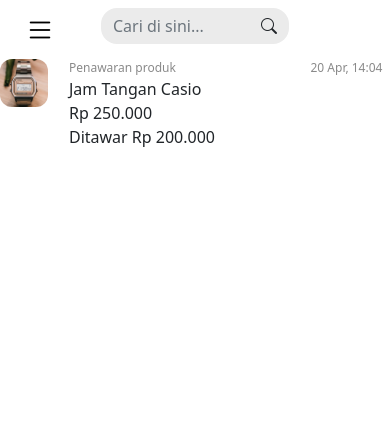
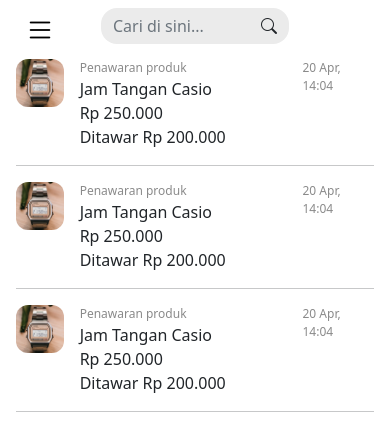
Before and after one commit to khalishmulyadi/fejs6-kel6, a React (Create React App) app: page /notifikasi in a window 390 px wide. Shown: the top 432 px of the page. Built offline with nearby package versions, Linux system fonts and the light colour scheme.

Commit message:
[KM] buat notif page mobile

```diff
--- a/src/components/NavbarDefault/NavbarDesktop.js
+++ b/src/components/NavbarDefault/NavbarDesktop.js
@@ -38,6 +38,8 @@
                 <ul className="dropdown-menu dropdown-menu-end">
                   <li>
                     <a className="dropdown-item px-4" href="/#">
+                      <Notifikasi />
+                      <Notifikasi />
                       <Notifikasi />
                     </a>
                   </li>
--- a/src/components/Nofitikasi/Notifikasi.css
+++ b/src/components/Nofitikasi/Notifikasi.css
@@ -14,3 +14,10 @@
   border-radius: 12px;
   object-fit: cover;
 }
+
+@media screen and (max-width: 576px) {
+  .notifikasi {
+    margin-left: 1rem;
+    margin-right: 1rem;
+  }
+}
--- a/src/components/Nofitikasi/Notifikasi.js
+++ b/src/components/Nofitikasi/Notifikasi.js
@@ -22,6 +22,7 @@
             <p className="waktu_notifikasi">20 Apr, 14:04</p>
           </div>
         </div>
+        <hr></hr>
       </div>
     </div>
   );
--- a/src/components/NotifPageMobile/NotifPageMobile.js
+++ b/src/components/NotifPageMobile/NotifPageMobile.js
@@ -7,7 +7,9 @@
   return (
     <div>
       <MediaQuery maxWidth={576}>
-        <NavbarDefault />
+        <NavbarDefault t />
+        <Notifikasi />
+        <Notifikasi />
         <Notifikasi />
       </MediaQuery>
     </div>
```
